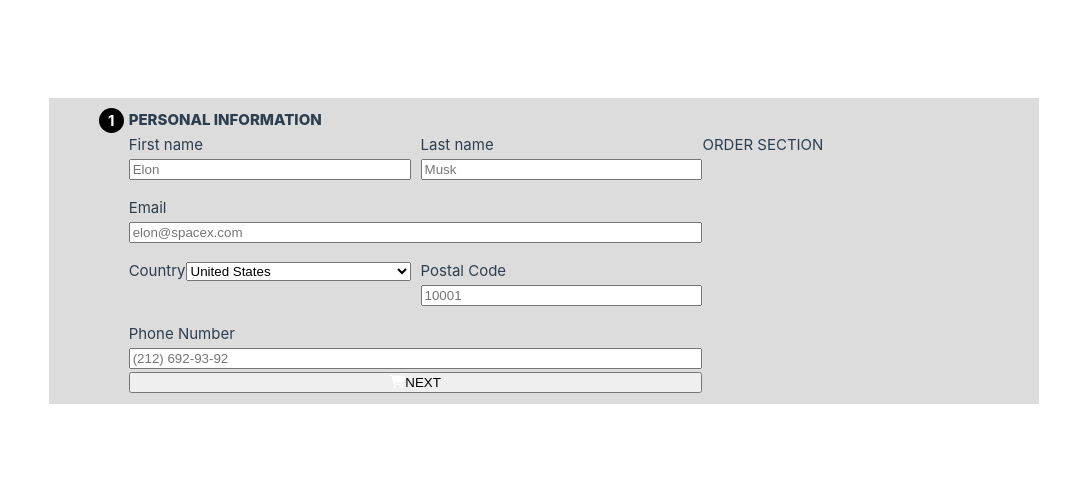
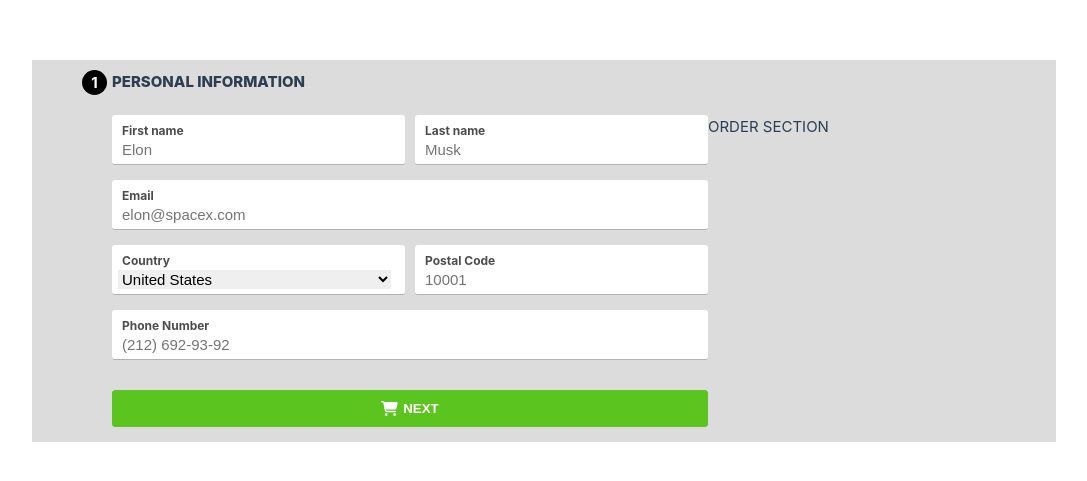
Before and after one commit to b-e-a-t-a/vue3-purchase-form, a Vue app: page / in a window 1280 px wide. Shown: the part 149-630 px from the top of the page, without its empty margins (96-1183 px from the left). Built offline with nearby package versions, Linux system fonts and the light colour scheme.

Commit message:
Add SubmitButton & style form

```diff
--- a/src/App.vue
+++ b/src/App.vue
@@ -38,8 +38,30 @@ h4, button
   text-transform: uppercase
   font-weight: 800
 
+label, input, select
+  line-height: 1.15
+  width: 100%
+  margin: 0
+
+button, input
+  overflow: visible
+  margin: 0
+input, select
+  font-size: 100%
+  border: none
+  padding: 0
+label
+  font-size: 80%
+  color: rgba(0, 0, 0, 0.7)
+  font-weight: 700
+select
+  text-transform: none
+  margin-left: -4px
 input
-  width: 100%
+  box-sizing: border-box
+  color: black
+option
+  border: none
 
 @media (min-width: 1024px)
   .wrapper
--- a/src/components/FormInput.vue
+++ b/src/components/FormInput.vue
@@ -25,4 +25,9 @@ defineProps({
 
 <style lang="sass" scoped>
 .form-input
+  background-color: white
+  border-radius: 3px
+  padding: 5px 10px
+  border-bottom: solid 1px rgba(0, 0, 0, 0.3)
+  line-height: 1.3em
 </style>
--- a/src/components/FormSelect.vue
+++ b/src/components/FormSelect.vue
@@ -40,4 +40,10 @@ defineProps({
 </script>
 
 <style lang="sass" scoped>
+.form-select
+  background-color: white
+  border-radius: 3px
+  padding: 5px 10px
+  border-bottom: solid 1px rgba(0, 0, 0, 0.3)
+  line-height: 1.3em
 </style>
--- a/src/components/PurchaseForm.vue
+++ b/src/components/PurchaseForm.vue
@@ -2,7 +2,7 @@
   <section class="purchase-form">
     <transition name="form-fade">
       <section v-show="step === 1">
-        <form @submit.prevent="goNext">
+        <form @submit.prevent="purchase">
           <fieldset class="fieldset">
             <FormInput
               v-model="formData.firstName"
@@ -43,11 +43,17 @@
             />
           </fieldset>
 
-          <button type="submit">
-            <i class="fa-solid fa-cart-shopping" style="color: white;"></i>
-            <span>Next</span>
-          </button>
-
+          <SubmitButton
+            text="Next"
+            @click="goNext"
+          >
+            <template #icon>
+              <i
+                class="fa-solid fa-cart-shopping"
+                style="color: white; marginRight: 5px; font-size: 15px"
+              ></i>
+            </template>
+          </SubmitButton>
         </form>
       </section>
     </transition>
@@ -55,6 +61,18 @@
     <transition name="form-fade">
       <section v-show="step === 2">
         PAYMENT DETAILS
+        <SubmitButton
+          text="Complete Purchase"
+          type="submit"
+          @click="purchase"
+        >
+          <template #icon>
+            <i
+              class="fa-solid fa-cart-shopping"
+              style="color: white; marginRight: 5px; font-size: 15px"
+            ></i>
+          </template>
+        </SubmitButton>
         <button type="button" @click="goPrevious">
           <span>Previous</span>
         </button>
@@ -67,6 +85,7 @@
 <script setup>
 import FormInput from "./FormInput.vue";
 import FormSelect from "./FormSelect.vue";
+import SubmitButton from "./SubmitButton.vue";
 import { COUNTRIES } from "../utils/content.js";
 
 import { ref } from "vue";
@@ -97,6 +116,9 @@ const goNext = () => {
 const goPrevious = () => {
   emit("go-previous");
 };
+const purchase = () => {
+  console.log('purchase');
+}
 </script>
 
 <style lang="sass" scoped>
@@ -110,9 +132,6 @@ const goPrevious = () => {
 .form-fade-leave-to
   opacity: 0
 
-button
-  width: 100%
-
 @media screen and (min-width: 900px)
   .fieldset
     display: grid
--- a/src/components/StepHeader.vue
+++ b/src/components/StepHeader.vue
@@ -25,6 +25,7 @@ defineProps({
   margin: 0 auto
   width: 100%
   position: relative
+  margin-bottom: 20px
   &-number
     display: flex
     justify-content: center
--- /dev/null
+++ b/src/components/SubmitButton.vue
@@ -0,0 +1,43 @@
+<template>
+  <button
+    class="submit-btn"
+    :type="type"
+  >
+    <slot name="icon"></slot>
+    <slot name="text">{{ text }}</slot>
+  </button>
+</template>
+
+<script setup>
+defineProps({
+  text: {
+    type: String,
+    default: "Click"
+  },
+  type: {
+    type: String,
+    default: "button"
+  }
+})
+</script>
+
+<style lang="sass" scoped>
+@import "../assets/main.sass"
+.submit-btn
+  width: 100%
+  background-color: $action-color
+  border: 1px solid $action-color
+  border-radius: 3px
+  padding: 10px 0
+  margin: 30px 0 5px
+  color: white
+  cursor: pointer
+  outline: none
+  display: flex
+  justify-content: center
+  align-items: center
+  transition: background-color 0.1s ease-in, color 0.1s ease-in, border-color 0.1s ease-in
+  &:hover
+    background-color: darken($action-color, 15%)
+    border-color: darken($action-color, 15%)
+</style>
```
